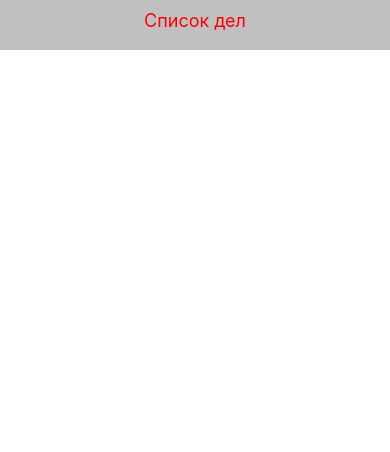
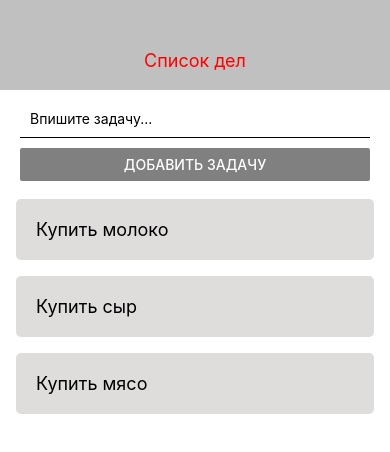
Before and after one commit to mtom4tut/FirstProgectReactNativeExpo, a React Native app: screen / in a window 390 px wide. Shown: the top 452 px of the page. Built offline with nearby package versions, Linux system fonts and the light colour scheme.

Commit message:
Список дел

```diff
--- a/App.js
+++ b/App.js
@@ -1,24 +1,53 @@
 import React, { useState } from 'react';
-import { FlatList, Text, View } from 'react-native';
+import { FlatList, View } from 'react-native';
 import Header from './components/Header';
+import ListItem from './components/ListItem';
+import Form from './components/Form';
 
 export default function App() {
   const [listOfItems, setListOfItems] = useState([
     {
-      index: 1,
-      test: 'Купить молоко',
+      id: 0,
+      text: 'Купить молоко',
     },
     {
-      index: 2,
-      test: 'Купить сыр',
+      id: 1,
+      text: 'Купить сыр',
+    },
+    {
+      id: 2,
+      text: 'Купить мясо',
     },
   ]);
+
+  const addHendler = text => {
+    setListOfItems(list => {
+      return [
+        {
+          text,
+          id: list.length,
+        },
+        ...list,
+      ];
+    });
+  };
+
+  const deleteHandler = id => {
+    setListOfItems(list => {
+      return list.filter(item => item.id !== id);
+    });
+  };
 
   return (
     <View>
       <Header />
+      <Form addHendler={addHendler} />
       <View>
-        <FlatList data={listOfItems} renderItem={({ item }) => <Text>{item.text}</Text>} />
+        <FlatList
+          data={listOfItems}
+          renderItem={({ item }) => <ListItem el={item} deleteHandler={deleteHandler} />}
+          keyExtractor={item => item.id}
+        />
       </View>
     </View>
   );
--- /dev/null
+++ b/components/Form.js
@@ -0,0 +1,30 @@
+import React, { useState } from 'react';
+import { StyleSheet, Text, TextInput, Button, View } from 'react-native';
+
+export default function Form({ addHendler }) {
+  const [text, setText] = useState('');
+
+  const onPress = () => {
+    addHendler(text);
+    setText('');
+  };
+
+  return (
+    <View style={styles.form}>
+      <TextInput style={styles.input} value={text} onChangeText={setText} placeholder='Впишите задачу...' />
+      <Button color='gray' onPress={onPress} title='Добавить задачу' />
+    </View>
+  );
+}
+
+const styles = StyleSheet.create({
+  form: {
+    marginVertical: 10,
+    marginHorizontal: 20,
+  },
+  input: {
+    borderBottomWidth: 1,
+    padding: 10,
+    marginBottom: 10,
+  },
+});
--- a/components/Header.js
+++ b/components/Header.js
@@ -11,8 +11,8 @@ export default function Header() {
 
 const styles = StyleSheet.create({
   header: {
-    paddingTop: 10,
-    height: 50,
+    paddingTop: 50,
+    height: 90,
     backgroundColor: 'silver',
   },
   text: {
--- /dev/null
+++ b/components/ListItem.js
@@ -0,0 +1,23 @@
+import React from 'react';
+import { StyleSheet, Text, TouchableOpacity } from 'react-native';
+
+export default function ListItem({ el, deleteHandler }) {
+  return (
+    <TouchableOpacity style={styles.item} onPress={() => deleteHandler(el.id)}>
+      <Text style={styles.text}>{el.text}</Text>
+    </TouchableOpacity>
+  );
+}
+
+const styles = StyleSheet.create({
+  item: {
+    backgroundColor: '#dfdcdc',
+    padding: 20,
+    marginVertical: 8,
+    marginHorizontal: 16,
+    borderRadius: 5,
+  },
+  text: {
+    fontSize: 18,
+  },
+});
--- a/package.json
+++ b/package.json
@@ -14,8 +14,7 @@
     "expo-status-bar": "~1.4.0",
     "react": "18.0.0",
     "react-dom": "18.0.0",
-    "react-native": "0.69.6",
-    "react-native-web": "~0.18.7"
+    "react-native": "0.69.6"
   },
   "devDependencies": {
     "@babel/core": "^7.12.9"
```
Also changed, not shown: 2 other files (tests, documents, lock files or other folders).
